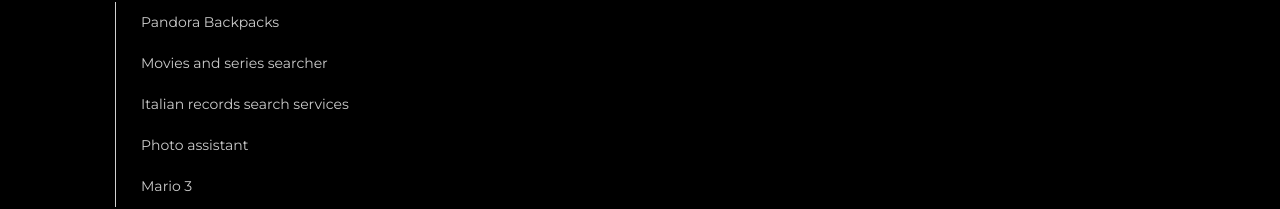
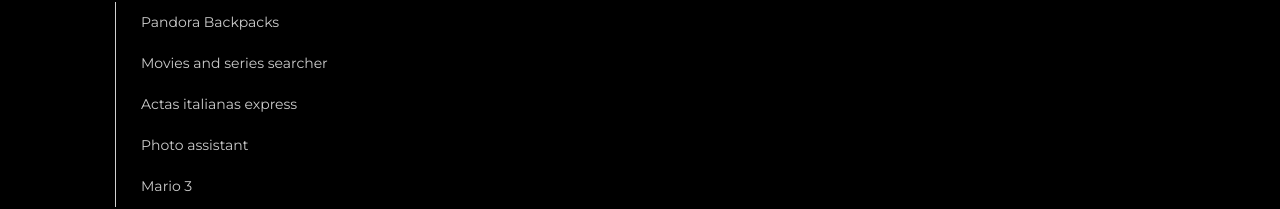
Before and after one commit to estebanaltamura/portfolio, a React (Create React App) app: page /home in a window 1280 px wide. Shown: the part 440-649 px from the top of the page. Built offline with nearby package versions, Linux system fonts and the light colour scheme.

Commit message:
actualizacion

```diff
--- a/src/JSONs/JSONprojects.js
+++ b/src/JSONs/JSONprojects.js
@@ -117,7 +117,7 @@
   },
 
   {
-    name: "Italian records search services",
+    name: "Actas italianas express",
     projectSummary: [
       "Actas italianas express es un proyecto que brinda el servicio de gestion del acta italiana del antepasado del interesado que busca obtener su ciudadania italiana en argentina"
     ],
```
